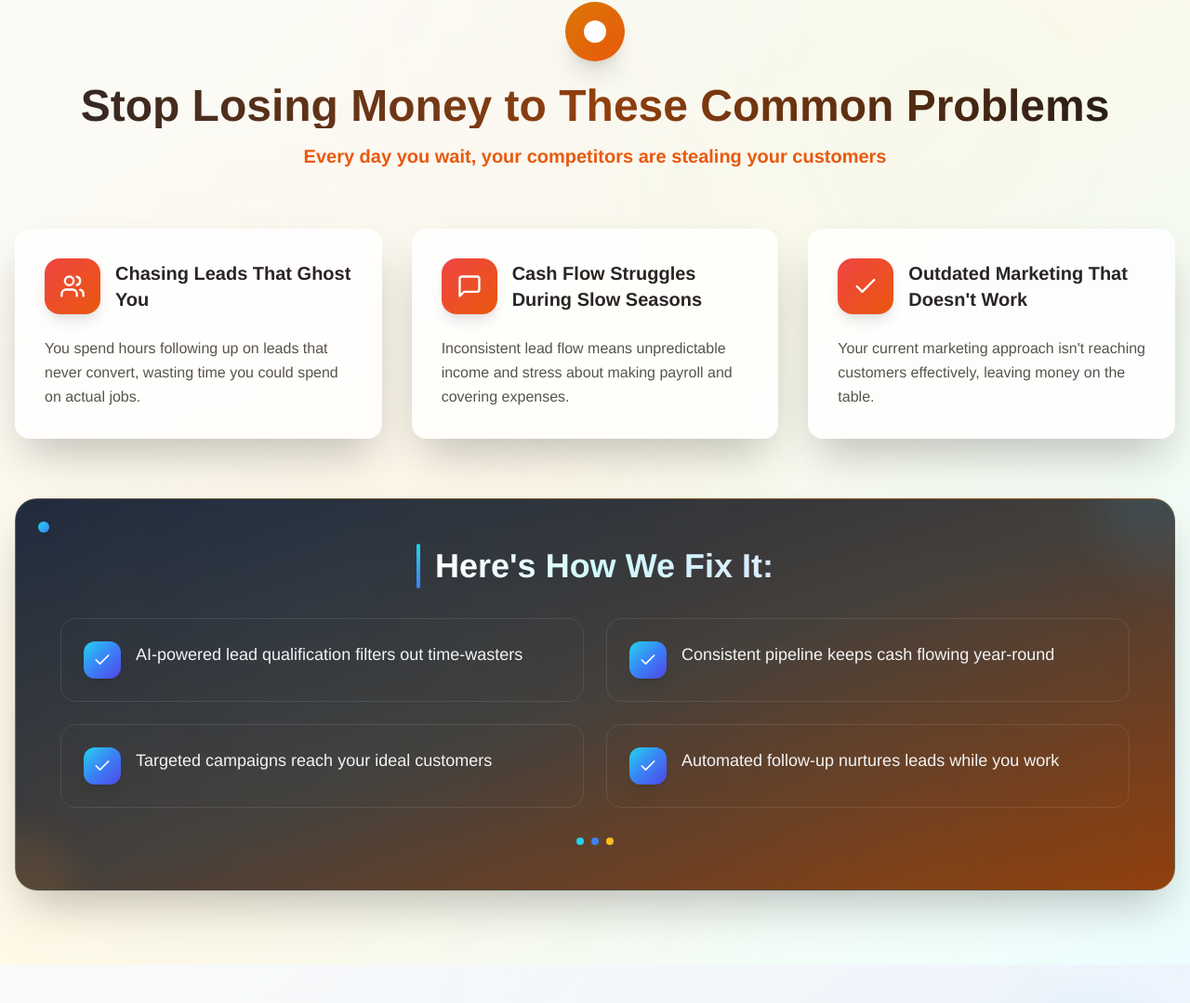
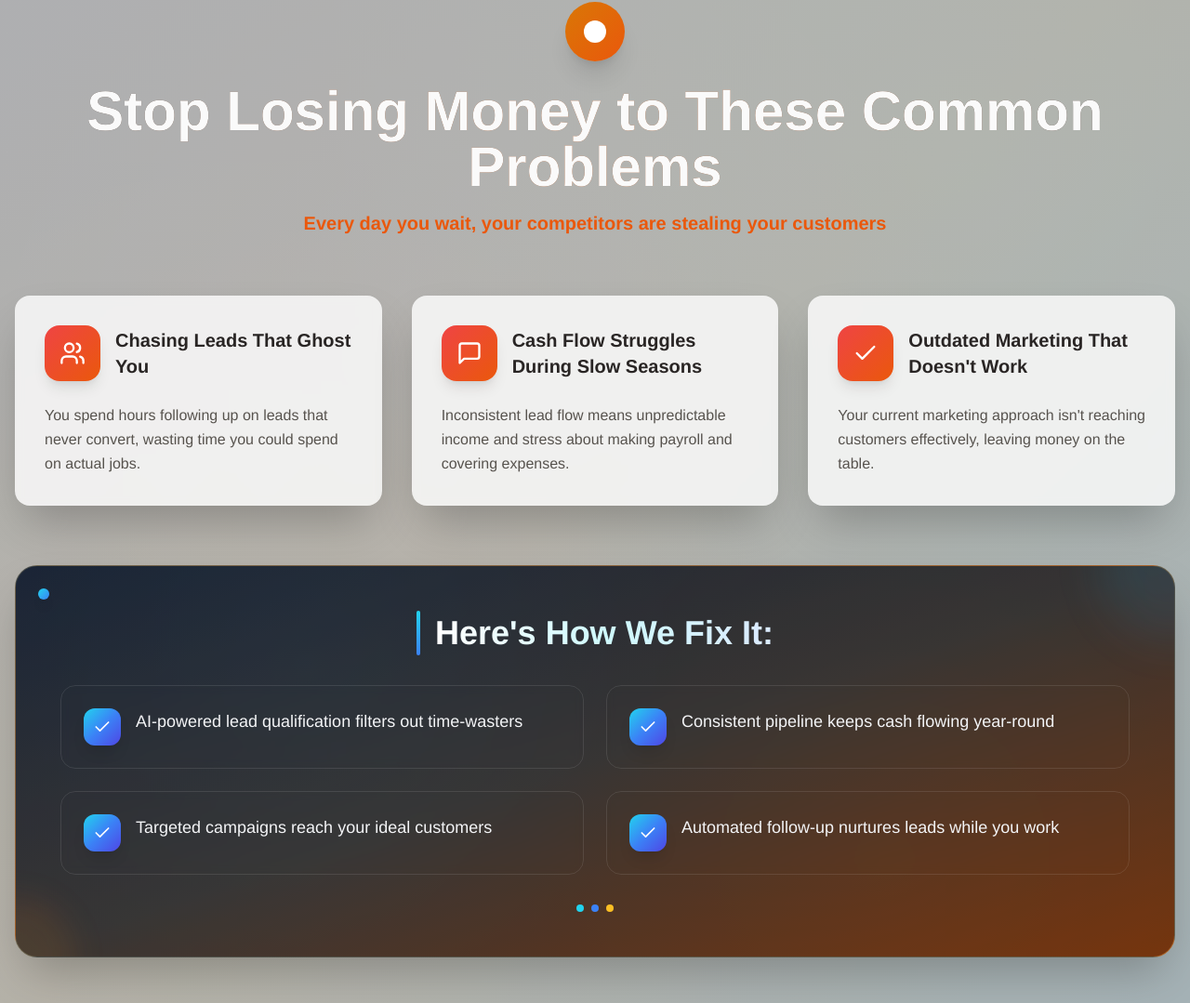
Before and after one commit to rafandradeh/krush-lead-flow-ai, a React (Vite) app: page / in a window 1280 px wide. Shown: the part 1097-2176 px from the top of the page at 93% size. Built offline with nearby package versions, Linux system fonts and the light colour scheme.

Commit message:
Visual edit in Lovable
Edited UI in Lovable

```diff
--- a/src/components/ProblemsSection.tsx
+++ b/src/components/ProblemsSection.tsx
@@ -1,12 +1,9 @@
-
 import React from 'react';
 import { Card, CardContent } from '@/components/ui/card';
 import { Users, MessageSquare, Check } from 'lucide-react';
-
 interface ProblemsSectionProps {
   language: 'en' | 'es';
 }
-
 const ProblemsSection: React.FC<ProblemsSectionProps> = ({
   language
 }) => {
@@ -54,24 +51,21 @@ const ProblemsSection: React.FC<ProblemsSectionProps> = ({
       }
     }
   };
-
   const t = content[language];
-
-  return (
-    <section className="py-20 bg-gradient-to-br from-stone-50 via-amber-50 to-cyan-50 dark:from-stone-900 dark:via-stone-800 dark:to-slate-900 relative overflow-hidden">
+  return <section className="py-20 bg-gradient-to-br from-stone-50 via-amber-50 to-cyan-50 dark:from-stone-900 dark:via-stone-800 dark:to-slate-900 relative overflow-hidden">
       {/* Subtle texture overlay inspired by the image */}
-      <div className="absolute inset-0 opacity-30" style={{
-        backgroundImage: `radial-gradient(circle at 20% 80%, rgba(217, 119, 6, 0.1) 0%, transparent 50%),
+      <div style={{
+      backgroundImage: `radial-gradient(circle at 20% 80%, rgba(217, 119, 6, 0.1) 0%, transparent 50%),
                          radial-gradient(circle at 80% 20%, rgba(14, 165, 233, 0.1) 0%, transparent 50%),
                          radial-gradient(circle at 40% 40%, rgba(168, 85, 247, 0.05) 0%, transparent 50%)`
-      }}></div>
+    }} className="absolute inset-0 opacity-30 bg-gray-950"></div>
 
       <div className="container mx-auto px-4 relative z-10">
         <div className="text-center mb-16">
           <div className="inline-flex items-center justify-center w-16 h-16 bg-gradient-to-br from-amber-600 to-orange-600 rounded-full mb-6 shadow-xl">
             <div className="w-6 h-6 bg-white rounded-full"></div>
           </div>
-          <h2 className="text-4xl md:text-5xl font-bold mb-4 bg-gradient-to-r from-stone-800 via-amber-800 to-stone-900 bg-clip-text text-transparent dark:from-stone-100 dark:via-amber-200 dark:to-stone-100">
+          <h2 className="text-4xl font-bold mb-4 bg-gradient-to-r from-stone-800 via-amber-800 to-stone-900 bg-clip-text dark:from-stone-100 dark:via-amber-200 dark:to-stone-100 text-zinc-50 md:text-6xl">
             {t.title}
           </h2>
           <p className="text-xl font-semibold text-orange-600 dark:text-orange-400">
@@ -81,8 +75,7 @@ const ProblemsSection: React.FC<ProblemsSectionProps> = ({
 
         {/* Problems Grid */}
         <div className="grid md:grid-cols-3 gap-8 mb-16">
-          {t.problems.map((problem, index) => (
-            <Card key={index} className="bg-white/80 dark:bg-stone-900/80 backdrop-blur-sm shadow-2xl hover:shadow-3xl transition-all duration-500 border-0 rounded-2xl overflow-hidden group hover:scale-105">
+          {t.problems.map((problem, index) => <Card key={index} className="bg-white/80 dark:bg-stone-900/80 backdrop-blur-sm shadow-2xl hover:shadow-3xl transition-all duration-500 border-0 rounded-2xl overflow-hidden group hover:scale-105">
               <div className="absolute inset-0 bg-gradient-to-br from-red-500/5 to-orange-500/5 opacity-0 group-hover:opacity-100 transition-opacity duration-300"></div>
               <CardContent className="p-8 relative z-10">
                 <div className="flex items-center mb-6">
@@ -97,20 +90,19 @@ const ProblemsSection: React.FC<ProblemsSectionProps> = ({
                   {problem.description}
                 </p>
               </CardContent>
-            </Card>
-          ))}
+            </Card>)}
         </div>
 
         {/* Solution - Updated with sophisticated branding aesthetic */}
         <div className="bg-gradient-to-br from-slate-800 via-stone-700 to-amber-800 rounded-3xl p-8 md:p-12 text-white shadow-2xl relative overflow-hidden border border-amber-200/20">
           {/* Sophisticated texture overlay inspired by the branding image */}
-          <div className="absolute inset-0 opacity-20" style={{
-            backgroundImage: `
+          <div style={{
+          backgroundImage: `
               radial-gradient(circle at 25% 25%, rgba(14, 165, 233, 0.15) 0%, transparent 40%),
               radial-gradient(circle at 75% 75%, rgba(217, 119, 6, 0.12) 0%, transparent 40%),
               linear-gradient(135deg, rgba(255, 255, 255, 0.05) 0%, transparent 50%)
             `
-          }}></div>
+        }} className="absolute inset-0 opacity-20 bg-gray-950"></div>
 
           {/* Elegant geometric accents */}
           <div className="absolute top-0 right-0 w-40 h-40 bg-gradient-to-br from-cyan-400/10 to-blue-500/10 rounded-full -translate-y-20 translate-x-20 blur-xl"></div>
@@ -130,16 +122,14 @@ const ProblemsSection: React.FC<ProblemsSectionProps> = ({
             </div>
 
             <div className="grid md:grid-cols-2 gap-6">
-              {t.solution.points.map((point, index) => (
-                <div key={index} className="flex items-start bg-white/8 backdrop-blur-sm rounded-2xl p-6 border border-white/10 hover:bg-white/12 hover:border-cyan-400/30 transition-all duration-300 group">
+              {t.solution.points.map((point, index) => <div key={index} className="flex items-start bg-white/8 backdrop-blur-sm rounded-2xl p-6 border border-white/10 hover:bg-white/12 hover:border-cyan-400/30 transition-all duration-300 group">
                   <div className="bg-gradient-to-br from-cyan-400 via-blue-500 to-indigo-600 p-2.5 rounded-xl mr-4 shadow-lg group-hover:shadow-xl group-hover:scale-110 transition-all duration-300">
                     <Check className="w-5 h-5 text-white" />
                   </div>
                   <p className="text-lg text-gray-100 leading-relaxed group-hover:text-white transition-colors duration-300">
                     {point}
                   </p>
-                </div>
-              ))}
+                </div>)}
             </div>
 
             {/* Sophisticated bottom accent */}
@@ -153,8 +143,6 @@ const ProblemsSection: React.FC<ProblemsSectionProps> = ({
           </div>
         </div>
       </div>
-    </section>
-  );
+    </section>;
 };
-
 export default ProblemsSection;
```
